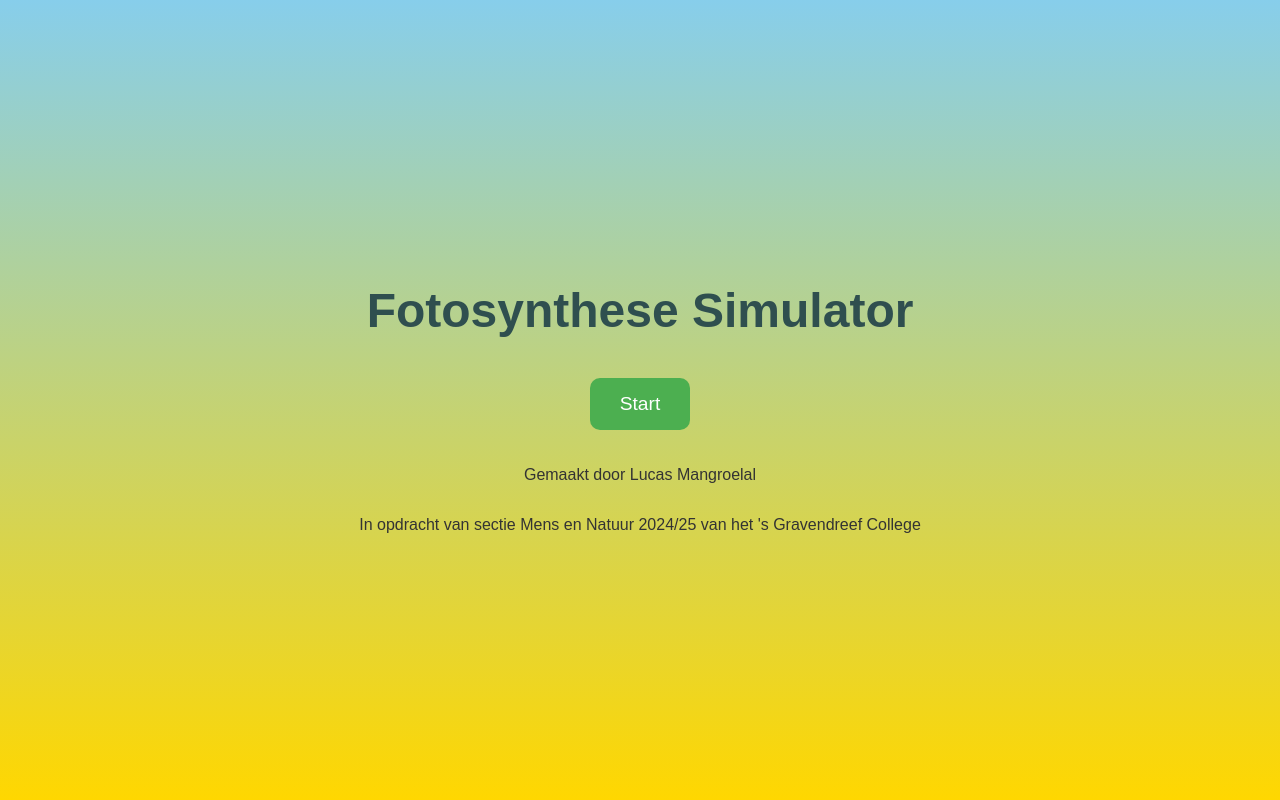
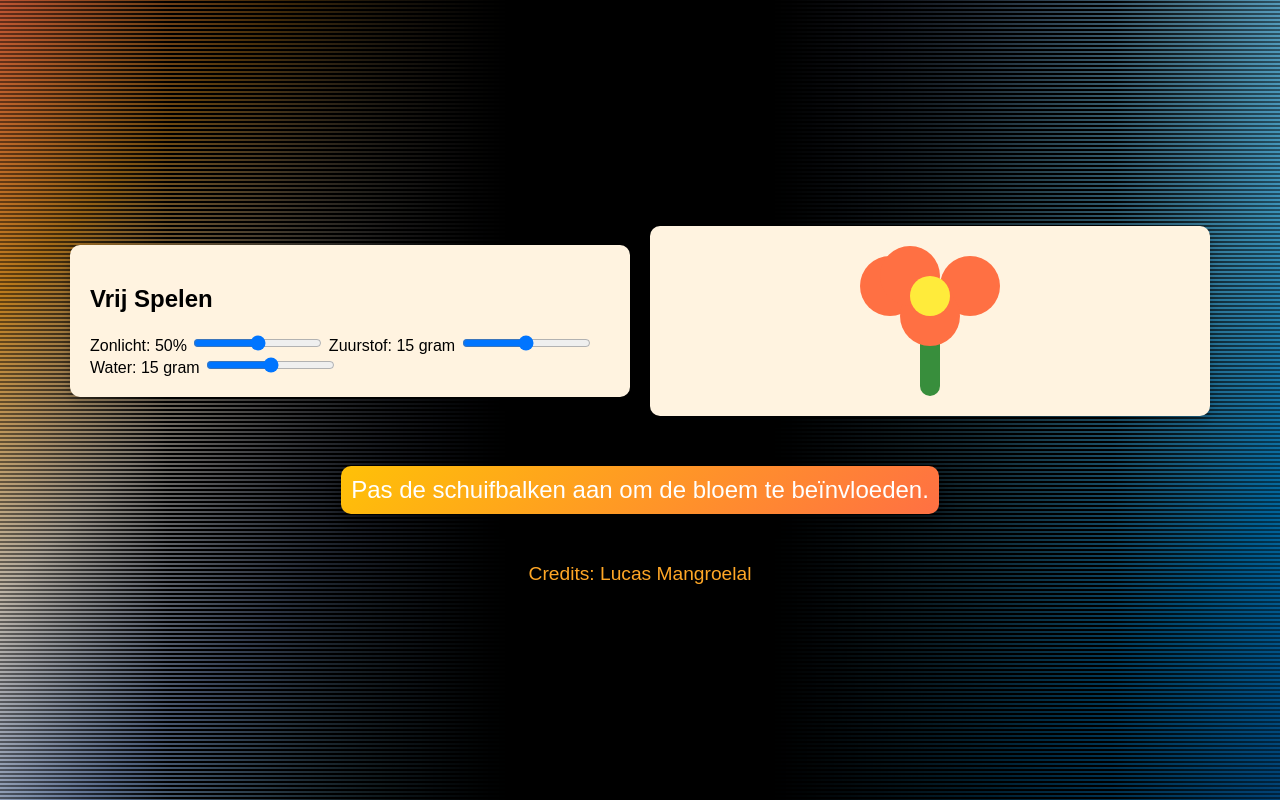
Before and after one commit to lucasenlucas/Fotosynthese-Simulator, a plain HTML site: page game.html in a window 1280 px wide. Drawn offline with Linux system fonts and the light colour scheme.

Commit message:
Update game.html

```diff
--- a/game.html
+++ b/game.html
@@ -1,242 +1,224 @@
 <!DOCTYPE html>
-<html lang="nl">
+<html lang="en">
 <head>
     <meta charset="UTF-8">
     <meta name="viewport" content="width=device-width, initial-scale=1.0">
-    <title>Fotosynthese Simulator</title>
+    <title>Vrij Spelen - Fotosynthese Simulatie</title>
     <style>
-        /* Algemene stijlen */
         body {
+            font-family: Arial, sans-serif;
             margin: 0;
             padding: 0;
-            font-family: Arial, sans-serif;
-            display: flex;
-            flex-direction: column;
-            height: 100vh;
-            transition: background 0.5s ease, filter 0.5s ease;
-        }
-
-        #theme-summer {
-            background: linear-gradient(to bottom, #87CEEB, #FFD700);
-            color: #333;
-        }
-
-        #theme-autumn {
-            background: linear-gradient(to bottom, #FF7F50, #FF4500);
-            color: #fff;
-        }
-
-        #fire-effect {
-            background: rgba(255, 0, 0, 0.4);
-            animation: flicker 0.1s infinite alternate;
-        }
-
-        @keyframes flicker {
-            0% { background: rgba(255, 0, 0, 0.3); }
-            100% { background: rgba(255, 50, 0, 0.5); }
-        }
-
-        #frozen-effect {
-            filter: blur(3px) brightness(0.7);
-            background: rgba(0, 255, 255, 0.3);
-        }
-
-        /* Startscherm */
-        .start-container {
             display: flex;
             flex-direction: column;
             justify-content: center;
             align-items: center;
-            flex: 1;
-            text-align: center;
+            height: 100vh;
+            background-image: radial-gradient(black 55%, #0000),
+                linear-gradient(
+                    135deg,
+                    #ff7043,
+                    #ffa726,
+                    #fff3e0,
+                    #a2c3fc,
+                    #81d4fa,
+                    #4fc3f7,
+                    #0288d1,
+                    #01579b
+                );
+            background-size: 100% 0.5%, contain;
+            overflow: hidden;
+            transition: background 1s ease;
         }
 
-        .start-container h1 {
-            font-size: 3rem;
-            color: #2f4f4f;
-            margin-bottom: 20px;
+        .container {
+            display: flex;
+            flex-direction: row;
+            justify-content: space-between;
+            align-items: center;
+            width: 100%;
+            max-width: 1200px;
+            padding: 20px;
+            box-sizing: border-box;
         }
 
-        .start-container button {
-            padding: 15px 30px;
-            font-size: 1.2rem;
-            color: white;
-            background: #4caf50;
-            border: none;
+        .control-panel, .flower-container {
+            background: #FFF3E0;
             border-radius: 10px;
-            cursor: pointer;
-            transition: background 0.3s ease;
-            margin: 20px 0;
+            box-shadow: 0 4px 8px rgba(0, 0, 0, 0.2);
+            padding: 20px;
+            flex: 1;
+            margin: 10px;
         }
 
-        .start-container button:hover {
-            background: #388e3c;
-        }
-
-        .game-container {
-            display: none;
-            flex-direction: column;
-            flex: 1;
-            text-align: center;
-        }
-
-        header {
-            text-align: center;
-            padding: 20px;
-            background: rgba(255, 255, 255, 0.8);
-            box-shadow: 0 4px 6px rgba(0, 0, 0, 0.1);
-        }
-
-        header h1 {
-            font-size: 2rem;
-            margin: 0;
-        }
-
-        .plant-container {
+        .flower-container {
             display: flex;
-            flex-direction: column;
+            justify-content: center;
             align-items: center;
-            justify-content: center;
-            flex: 1;
         }
 
         .flower {
-            display: flex;
-            flex-direction: column;
-            align-items: center;
-            transition: transform 0.5s ease, filter 0.5s ease;
+            position: relative;
+            width: 100px;
+            height: 150px;
         }
 
         .stem {
-            width: 10px;
-            height: 200px;
-            background: green;
-            border-radius: 5px;
-            position: relative;
-            transition: transform 0.5s ease, background 0.5s ease;
-            transform-origin: bottom center;
+            background: #388E3C;
+            width: 20px;
+            height: 80px;
+            position: absolute;
+            bottom: 0;
+            left: 50%;
+            transform: translateX(-50%);
+            border-radius: 10px;
         }
 
-        .flower-head {
-            width: 100px;
-            height: 100px;
-            background: yellow;
+        .petal {
+            width: 60px;
+            height: 60px;
+            background: #FF7043;
+            position: absolute;
             border-radius: 50%;
-            position: relative;
-            margin-top: -50px;
-            box-shadow: 0 4px 6px rgba(0, 0, 0, 0.1);
             transition: background 0.5s ease, transform 0.5s ease;
         }
 
-        .sliders {
-            margin-top: 20px;
+        .petal:nth-child(1) {
+            top: -20px;
+            left: 20px;
         }
 
-        .message {
-            display: none;
-            position: fixed;
-            top: 50%;
-            left: 50%;
-            transform: translate(-50%, -50%);
-            background: rgba(0, 0, 0, 0.8);
-            color: white;
-            padding: 20px;
-            border-radius: 10px;
-            font-size: 1.2rem;
-            z-index: 1000;
+        .petal:nth-child(2) {
+            top: 10px;
+            left: -20px;
         }
 
-        footer {
+        .petal:nth-child(3) {
+            top: 10px;
+            left: 60px;
+        }
+
+        .petal:nth-child(4) {
+            top: 40px;
+            left: 20px;
+        }
+
+        .center {
+            width: 40px;
+            height: 40px;
+            background: #FFEB3B;
+            position: absolute;
+            top: 30px;
+            left: 30px;
+            border-radius: 50%;
+        }
+
+        .feedback-panel {
             text-align: center;
+            margin-top: 20px;
             padding: 10px;
-            background: rgba(0, 0, 0, 0.1);
-            font-size: 0.9rem;
+            border-radius: 10px;
+            background: linear-gradient(135deg, #ffc107, #ff7043);
+            box-shadow: 0 8px 15px rgba(0, 0, 0, 0.3);
+            color: #fff;
+            font-size: 1.5em;
+            animation: fadeIn 1s ease;
+        }
+
+        .credits {
+            margin-top: 30px;
+            text-align: center;
+            font-size: 1.2em;
+            color: #FFA726;
+            animation: slideUp 1s ease;
+        }
+
+        .credits a {
+            color: #FFA726;
+            text-decoration: none;
+            font-weight: bold;
+            transition: color 0.3s ease;
+        }
+
+        .credits a:hover {
+            color: #FFEB3B;
+            text-decoration: underline;
+        }
+
+        @keyframes fadeIn {
+            from {
+                opacity: 0;
+            }
+            to {
+                opacity: 1;
+            }
+        }
+
+        @keyframes slideUp {
+            from {
+                transform: translateY(20px);
+                opacity: 0;
+            }
+            to {
+                transform: translateY(0);
+                opacity: 1;
+            }
         }
     </style>
 </head>
-<body id="theme-summer">
-    <div class="start-container" id="start-menu">
-        <h1>Fotosynthese Simulator</h1>
-        <button onclick="startSimulation()">Start</button>
-        <p>Gemaakt door Lucas Mangroelal</p>
-        <p>In opdracht van sectie Mens en Natuur 2024/25 van het 's Gravendreef College</p>
+<body>
+    <div class="container">
+        <div class="control-panel">
+            <h2>Vrij Spelen</h2>
+            <label>Zonlicht: <span id="sunlight-value">50%</span></label>
+            <input type="range" id="sunlight" min="0" max="100" value="50" oninput="updateFlower()">
+
+            <label>Zuurstof: <span id="oxygen-value">15 gram</span></label>
+            <input type="range" id="oxygen" min="0" max="30" value="15" oninput="updateFlower()">
+
+            <label>Water: <span id="water-value">15 gram</span></label>
+            <input type="range" id="water" min="0" max="30" value="15" oninput="updateFlower()">
+        </div>
+
+        <div class="flower-container">
+            <div class="flower" id="flower">
+                <div class="stem"></div>
+                <div class="petal"></div>
+                <div class="petal"></div>
+                <div class="petal"></div>
+                <div class="petal"></div>
+                <div class="center"></div>
+            </div>
+        </div>
     </div>
 
-    <div class="game-container" id="game-page">
-        <header>
-            <h1>Fotosynthese Simulator</h1>
-        </header>
-        <main>
-            <div class="plant-container">
-                <div class="flower" id="flower">
-                    <div class="stem" id="stem"></div>
-                    <div class="flower-head" id="flower-head"></div>
-                </div>
-                <div class="sliders">
-                    <label for="light">Lichtintensiteit</label>
-                    <input type="range" id="light" min="0" max="100" value="50" oninput="updatePlant()">
-                    <label for="water">Watertoevoer</label>
-                    <input type="range" id="water" min="0" max="100" value="50" oninput="updatePlant()">
-                    <label for="co2">CO2-concentratie</label>
-                    <input type="range" id="co2" min="0" max="100" value="50" oninput="updatePlant()">
-                    <label for="temp">Temperatuur</label>
-                    <input type="range" id="temp" min="0" max="100" value="50" oninput="updateTemperature()">
-                </div>
-            </div>
-        </main>
-        <footer>
-            Created by Lucas Mangroelal
-        </footer>
+    <div class="feedback-panel" id="feedback-panel">
+        <div id="feedback-message">Pas de schuifbalken aan om de bloem te beïnvloeden.</div>
     </div>
 
-    <div class="message" id="message"></div>
+    <div class="credits">
+        <p>Credits: Lucas Mangroelal</p>
+
+    </div>
 
     <script>
-        function startSimulation() {
-            document.getElementById('start-menu').style.display = 'none';
-            document.getElementById('game-page').style.display = 'flex';
-        }
+        const sunlightInput = document.getElementById("sunlight");
+        const oxygenInput = document.getElementById("oxygen");
+        const waterInput = document.getElementById("water");
+        const flower = document.getElementById("flower");
 
-        function updatePlant() {
-            const light = document.getElementById('light').value;
-            const water = document.getElementById('water').value;
-            const co2 = document.getElementById('co2').value;
+        function updateFlower() {
+            const sunlight = sunlightInput.value;
+            const oxygen = oxygenInput.value;
+            const water = waterInput.value;
 
-            const avg = (parseInt(light) + parseInt(water) + parseInt(co2)) / 3;
-            const stem = document.getElementById('stem');
-            const flowerHead = document.getElementById('flower-head');
+            document.getElementById("sunlight-value").textContent = sunlight + "%";
+            document.getElementById("oxygen-value").textContent = oxygen + " gram";
+            document.getElementById("water-value").textContent = water + " gram";
 
-            if (avg > 70 && avg < 90) {
-                flowerHead.style.background = "yellow";
-                stem.style.transform = "rotate(0deg)";
-            } else if (avg > 40) {
-                flowerHead.style.background = "orange";
-                stem.style.transform = "rotate(-15deg)";
-            } else {
-                flowerHead.style.background = "brown";
-                stem.style.transform = "rotate(-30deg)";
-            }
-
-            flowerHead.style.transform = `scale(${avg / 100})`;
-        }
-
-        function updateTemperature() {
-            const temp = document.getElementById('temp').value;
-            const body = document.body;
-            const message = document.getElementById('message');
-
-            if (temp > 80) {
-                body.id = "fire-effect";
-                message.style.display = "block";
-                message.textContent = "Simulatie staat in brand. Maak de simulator kouder om de website af te laten koelen.";
-            } else if (temp < 20) {
-                body.id = "frozen-effect";
-                message.style.display = "block";
-                message.textContent = "Temperatuur is te laag. Simulator is bevroren. Maak de simulator warmer om hem weer normaal te laten werken.";
-            } else {
-                body.id = "theme-summer";
-                message.style.display = "none";
-            }
+            const brightness = Math.min(sunlight / 100, 1) * Math.min(oxygen / 20, 1) * Math.min(water / 20, 1);
+            flower.style.transform = `scale(${0.8 + brightness * 0.4})`;
+            flower.style.filter = `brightness(${50 + brightness * 50}%)`;
         }
     </script>
 </body>
```
